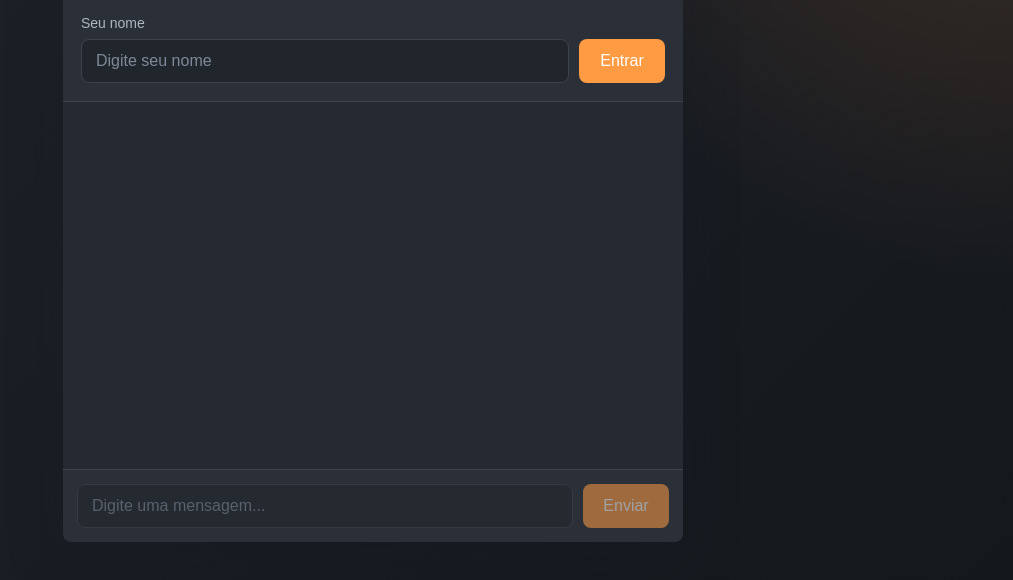
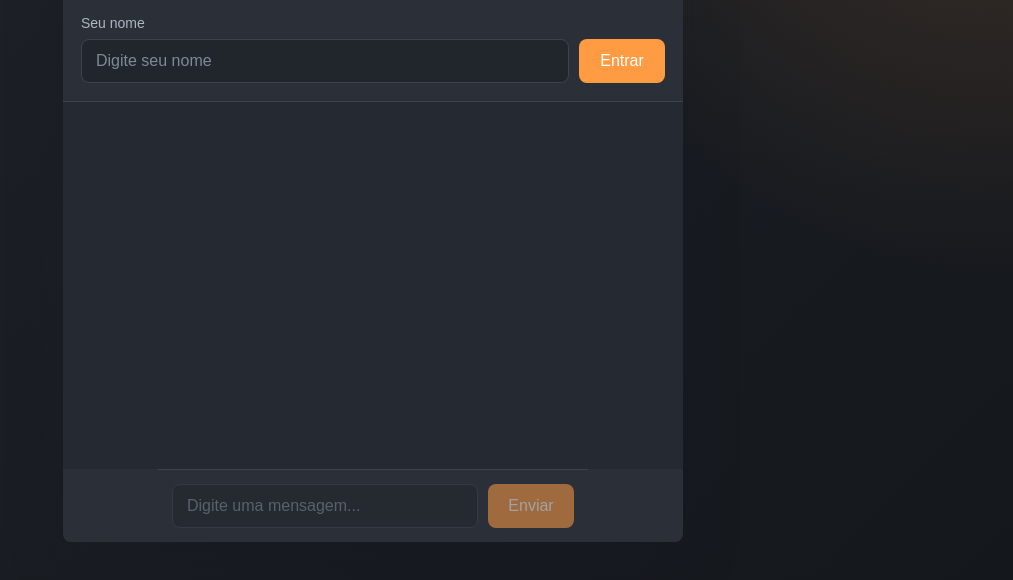
Before and after one commit to abnerquemuel/Portfolio, a plain HTML site: page projeto-chat-tempo-real/index.html in a window 1280 px wide. Shown: the part 202-782 px from the top of the page, without its empty margins (267-1280 px from the left). Drawn offline with Linux system fonts and the light colour scheme.

Commit message:
Reduz largura da barra de mensagem do chat

```diff
--- a/projeto-chat-tempo-real/styles.css
+++ b/projeto-chat-tempo-real/styles.css
@@ -183,6 +183,8 @@ input:disabled {
 .message-form {
   padding: 14px;
   border-top: 1px solid var(--line);
+  width: min(100%, 430px);
+  justify-self: center;
 }
 
 @media (max-width: 520px) {
```
